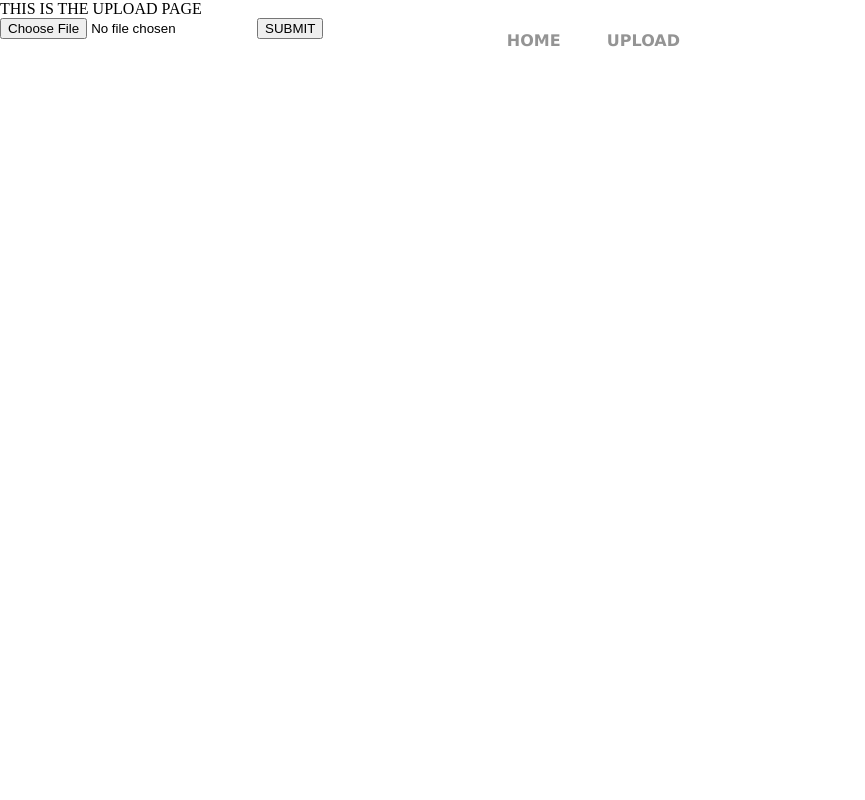
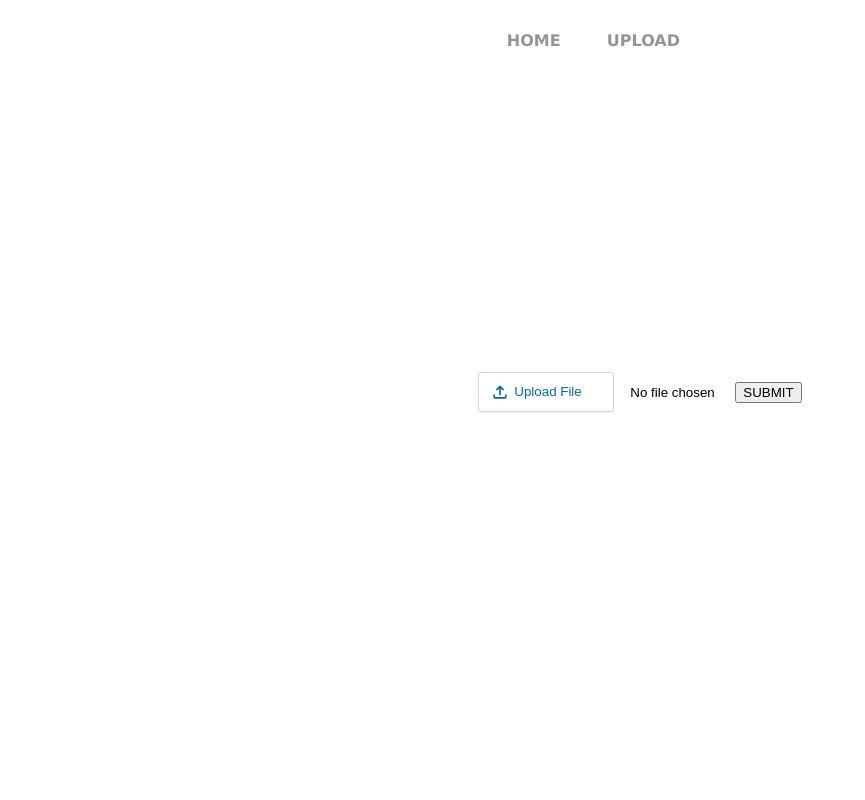
Before and after one commit to AalbatrossGuy/Glut, a Flask app: page /upload in a window 1280 px wide. Shown: the whole page, without its empty margins (0-865 px from the left). Run offline with Flask 3, Linux system fonts and the light colour scheme.

Commit message:
Beautify uploader

```diff
--- a/templates/upload.html
+++ b/templates/upload.html
@@ -5,7 +5,7 @@
     <meta charset="UTF-8">
     <meta http-equiv="X-UA-Compatible" content="IE=edge">
     <meta name="viewport" content="width=device-width, initial-scale=1.0">
-    <link rel="stylesheet" href="../static/css/style.css">
+    <link rel="stylesheet" href="../static/css/upload.css">
     <title>Flask Test</title>
 </head>
 
@@ -17,8 +17,6 @@
 </nav>
 
 <body>
-    THIS IS THE UPLOAD PAGE
-      <!-- <script src="../static/js/main.js" type="module"></script> -->
     <form action="/upload" method="POST" enctype="multipart/form-data">
       <input type = "file" name = "myfile" accept = "*">
       <button type="submit">SUBMIT</button>
```
